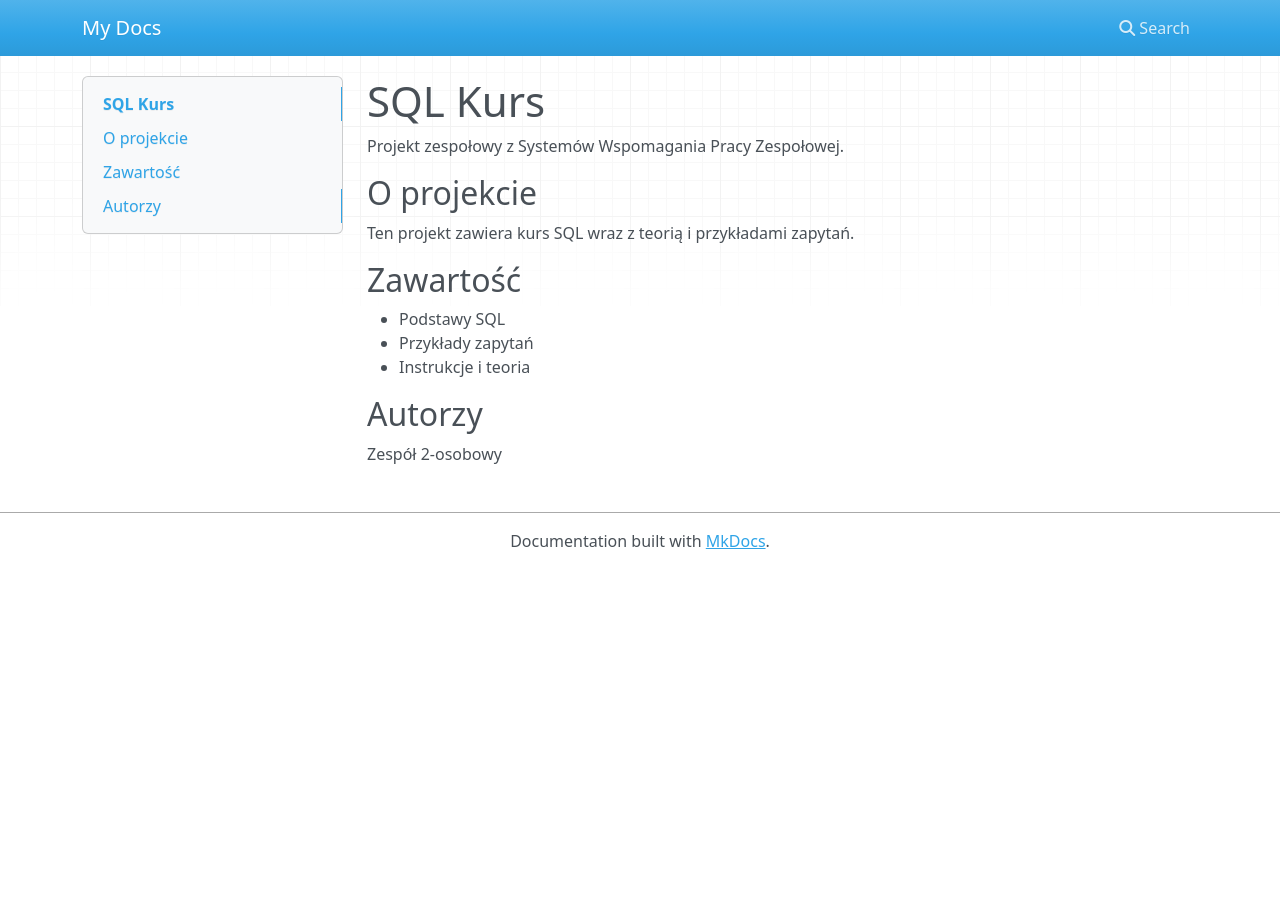
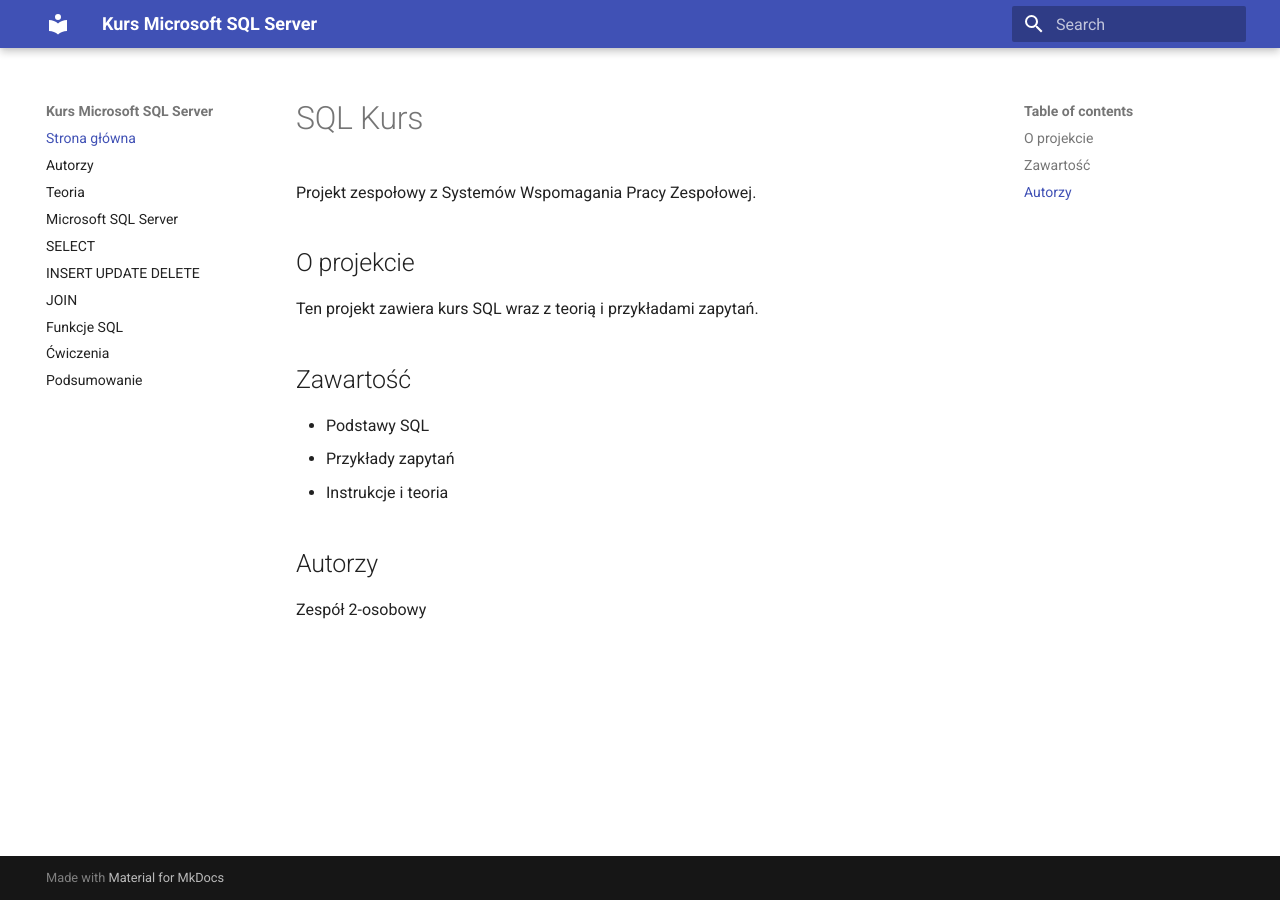
Before and after one commit to 434417/sql-dev, an MkDocs documentation site: the page built from docs/index.md, in a window 1280 px wide. Built offline with MkDocs 1.6.1 and Material for MkDocs 9.7.7, drawn with Linux system fonts in a browser that asks for light colours; nearby versions of some CDN libraries.

Commit message:
Dodano strukturę kursu MSSQL

```diff
--- /dev/null
+++ b/docs/mssql.md.txt
@@ -0,0 +1,3 @@
+# Microsoft SQL Server
+
+Microsoft SQL Server jest relacyjnym systemem zarządzania bazami danych opracowanym przez firmę Microsoft.
--- /dev/null
+++ b/docs/theory.md.txt
@@ -0,0 +1,5 @@
+# Teoria SQL
+
+SQL jest językiem służącym do komunikacji z bazami danych.
+
+W kursie omówione zostaną podstawowe polecenia SQL.
--- a/mkdocs.yml
+++ b/mkdocs.yml
@@ -1 +1,16 @@
-site_name: My Docs
+site_name: Kurs Microsoft SQL Server
+
+theme:
+  name: material
+
+nav:
+  - Strona główna: index.md
+  - Autorzy: authors.md
+  - Teoria: theory.md
+  - Microsoft SQL Server: mssql.md
+  - SELECT: select.md
+  - INSERT UPDATE DELETE: insert-update-delete.md
+  - JOIN: joins.md
+  - Funkcje SQL: functions.md
+  - Ćwiczenia: exercises.md
+  - Podsumowanie: summary.md
```
Also changed, not shown: docs/authors.md.txt (added, +7 -0 lines), docs/exercises.md.txt (added), docs/functions.md.txt (added), docs/instert-update-delete.md.txt (added), docs/joins.md.txt (added), docs/select.md.txt (added), docs/summary.md.txt (added).
